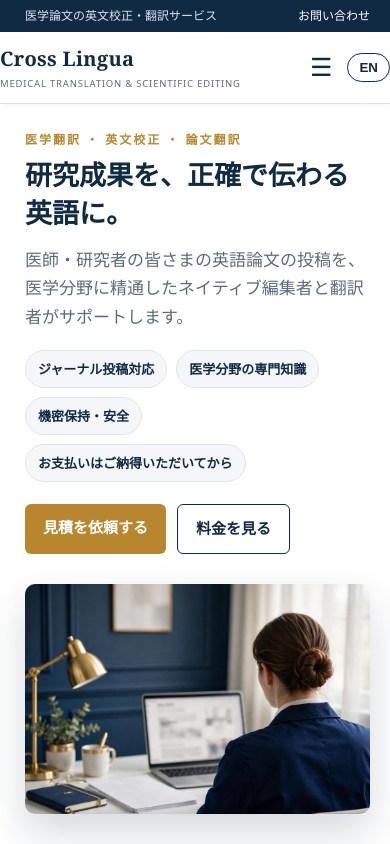
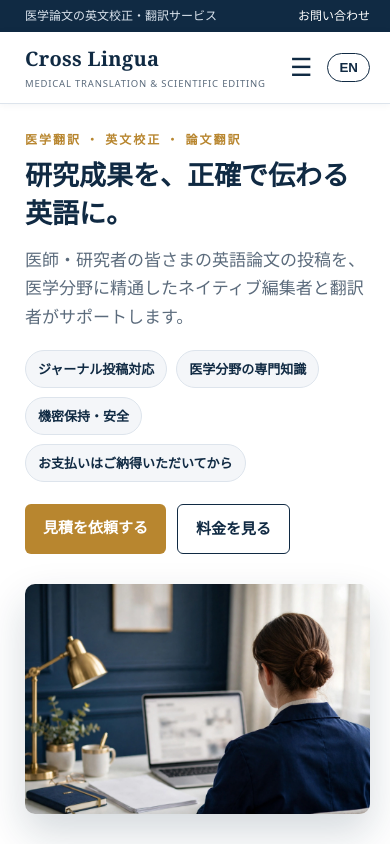
Before and after one commit to anysyscanada/crosslingua, a plain HTML site: page index.html in a window 390 px wide. Shown: the top 844 px of the page. Drawn offline with Linux system fonts and the light colour scheme.

Commit message:
Fix header padding so the brand is not flush with the screen edge

```diff
--- a/index.html
+++ b/index.html
@@ -26,7 +26,7 @@ h1,h2,h3,.serif{font-family:Georgia,"Times New Roman","Hiragino Mincho ProN","Yu
 .topbar .container{display:flex;justify-content:space-between;gap:10px;flex-wrap:wrap}
 .topbar a{color:#fff}
 header{background:#fff;position:sticky;top:0;z-index:60;border-bottom:1px solid var(--line);box-shadow:0 1px 8px rgba(16,42,67,.05)}
-.nav{display:flex;align-items:center;justify-content:space-between;gap:12px;padding:13px 0}
+.nav{display:flex;align-items:center;justify-content:space-between;gap:12px;padding:13px 20px}
 .brand{font-family:Georgia,"Times New Roman",serif;font-weight:700;font-size:24px;color:var(--navy);letter-spacing:.3px}
 .brand span{color:var(--gold)}
 .brand small{display:block;font-family:system-ui,sans-serif;font-weight:500;font-size:11px;color:var(--muted);letter-spacing:1.2px;text-transform:uppercase}
@@ -154,7 +154,7 @@ footer a{color:#fff}
  .topbar{font-size:12px}
  .brand{font-size:20px}
  .brand small{font-size:9.5px;letter-spacing:.8px}
- .nav{gap:8px;padding:10px 0}
+ .nav{gap:8px;padding:10px 20px 10px 25px}
  header .btn{display:none}
  body{overflow-x:clip}
  .lang-toggle{padding:6px 11px}
```
